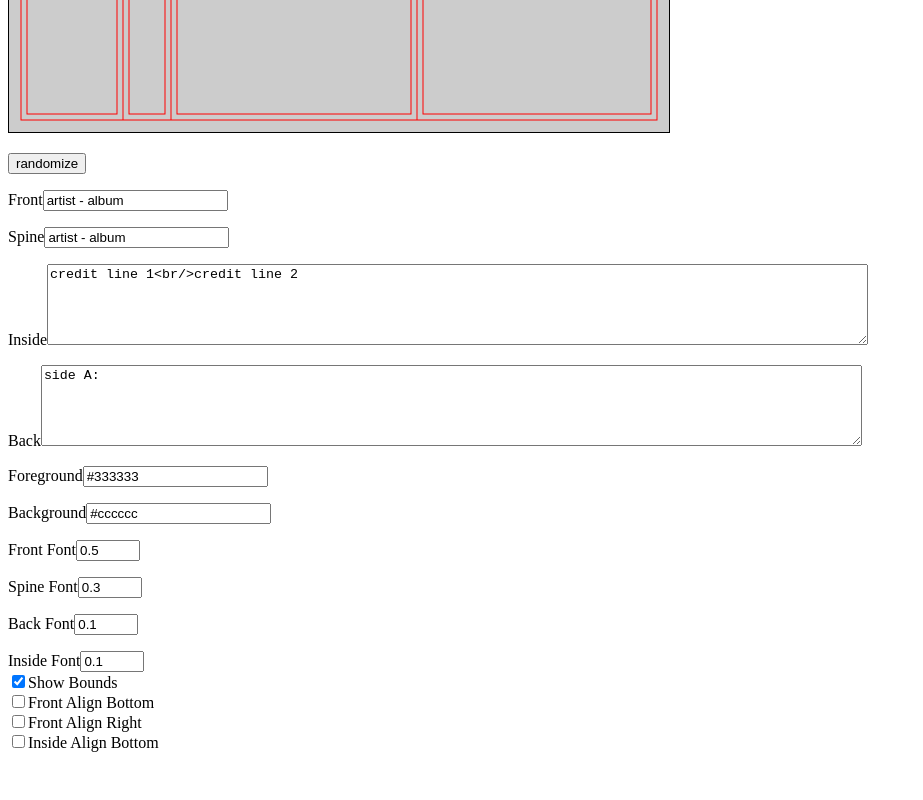
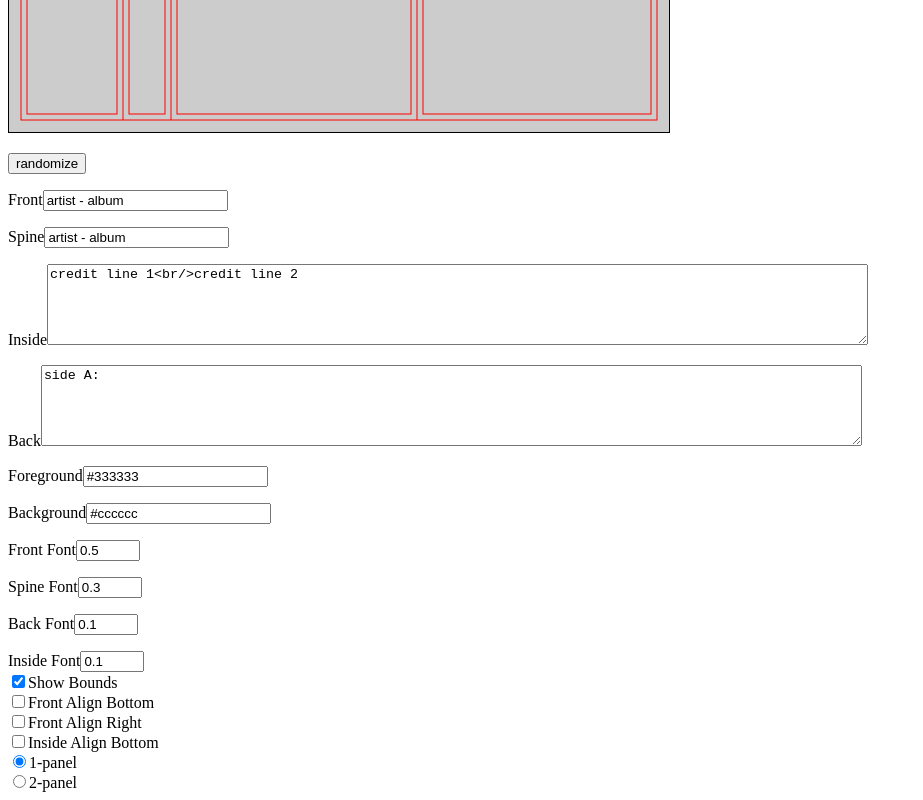
Before and after one commit to kindohm/j-card-maker, a React app: page / in a window 1280 px wide. Shown: the part 285-1085 px from the top of the page, without its empty margins (0-923 px from the left). Before the commit the page ends 1045 px from the top, so only its background shows below. Built offline with nearby package versions, Linux system fonts and the light colour scheme; the HTML template or start-up script is replaced by a standard one.

Commit message:
controls and state for 2-3 panel

```diff
--- a/src/AppContext.ts
+++ b/src/AppContext.ts
@@ -1,5 +1,10 @@
 import { atom } from "jotai";
 import { read } from "./util/storage";
+
+export enum JCardType {
+  JP0,
+  JP1,
+}
 
 export type AppContextType = {
   backgroundColor: string;
@@ -16,6 +21,7 @@ export type AppContextType = {
   insideAlignBottom: boolean;
   frontAlignBottom: boolean;
   frontAlignRight: boolean;
+  type: JCardType;
 };
 
 export const initialContext: AppContextType = {
@@ -33,6 +39,7 @@ export const initialContext: AppContextType = {
   insideAlignBottom: false,
   frontAlignRight: false,
   frontAlignBottom: false,
+  type: JCardType.JP0,
 };
 
 const local = read();
--- a/src/components/Controls.tsx
+++ b/src/components/Controls.tsx
@@ -1,5 +1,5 @@
 import { useAtom } from "jotai";
-import { AppContext } from "../AppContext";
+import { AppContext, JCardType } from "../AppContext";
 import { Button, Form } from "react-bootstrap";
 import styled from "styled-components";
 import { getColorCombo } from "../util/getColorCombo";
@@ -26,6 +26,7 @@ export const Controls = () => {
     showBounds,
     frontAlignBottom,
     frontAlignRight,
+    type,
   } = context;
 
   const valueChanged = (field: string, value: string | number) => {
@@ -220,6 +221,34 @@ export const Controls = () => {
           write(newContext);
         }}
       />
+
+      <Form.Check
+        type="radio"
+        label="1-panel"
+        checked={type === JCardType.JP0}
+        onChange={(x) => {
+          const newContext = {
+            ...context,
+            type: x.target.checked ? JCardType.JP0 : JCardType.JP1,
+          };
+          setContext(newContext);
+          write(newContext);
+        }}
+      />
+
+      <Form.Check
+        type="radio"
+        label="2-panel"
+        checked={type === JCardType.JP1}
+        onChange={(x) => {
+          const newContext = {
+            ...context,
+            type: x.target.checked ? JCardType.JP1 : JCardType.JP0,
+          };
+          setContext(newContext);
+          write(newContext);
+        }}
+      />
     </div>
   );
 };
```
